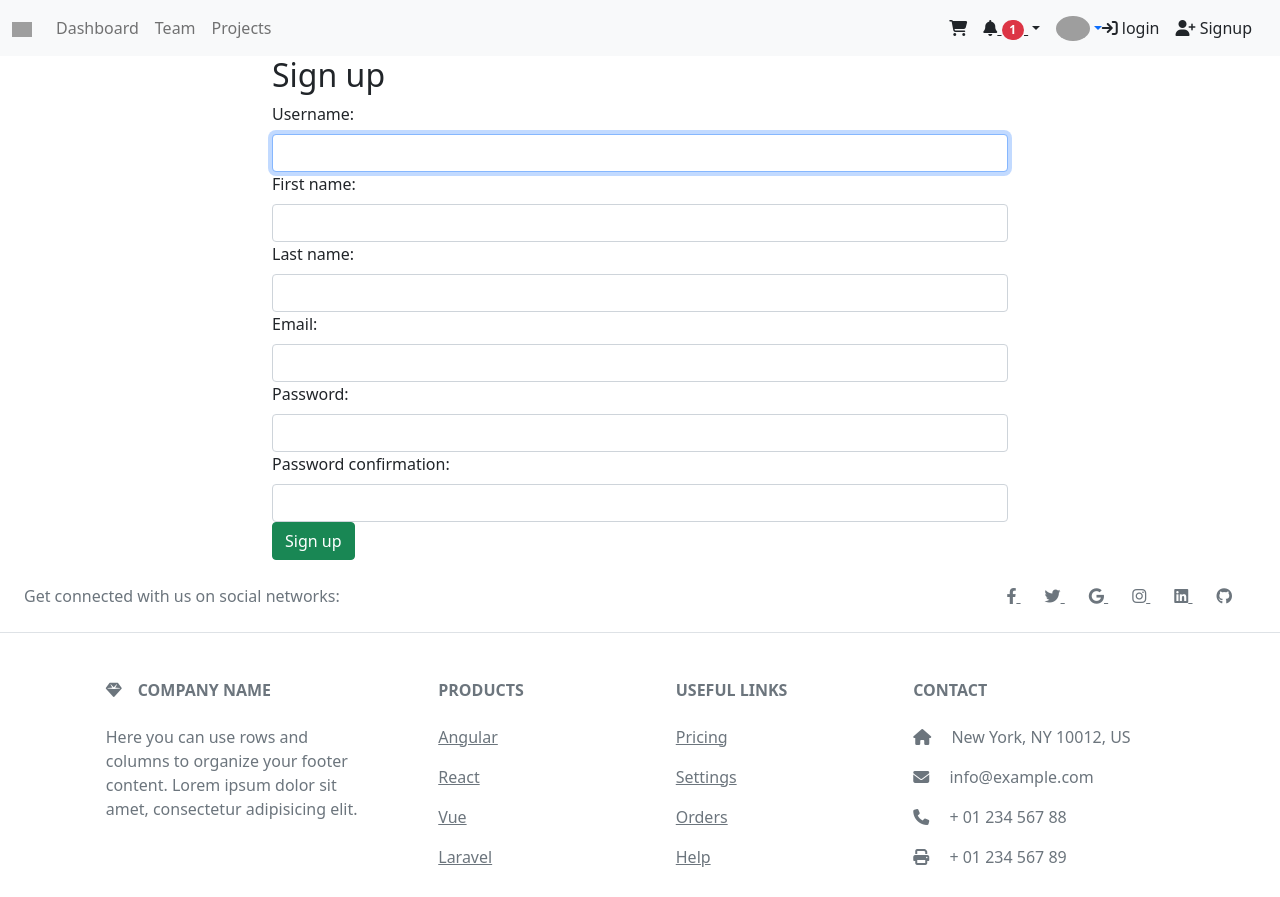
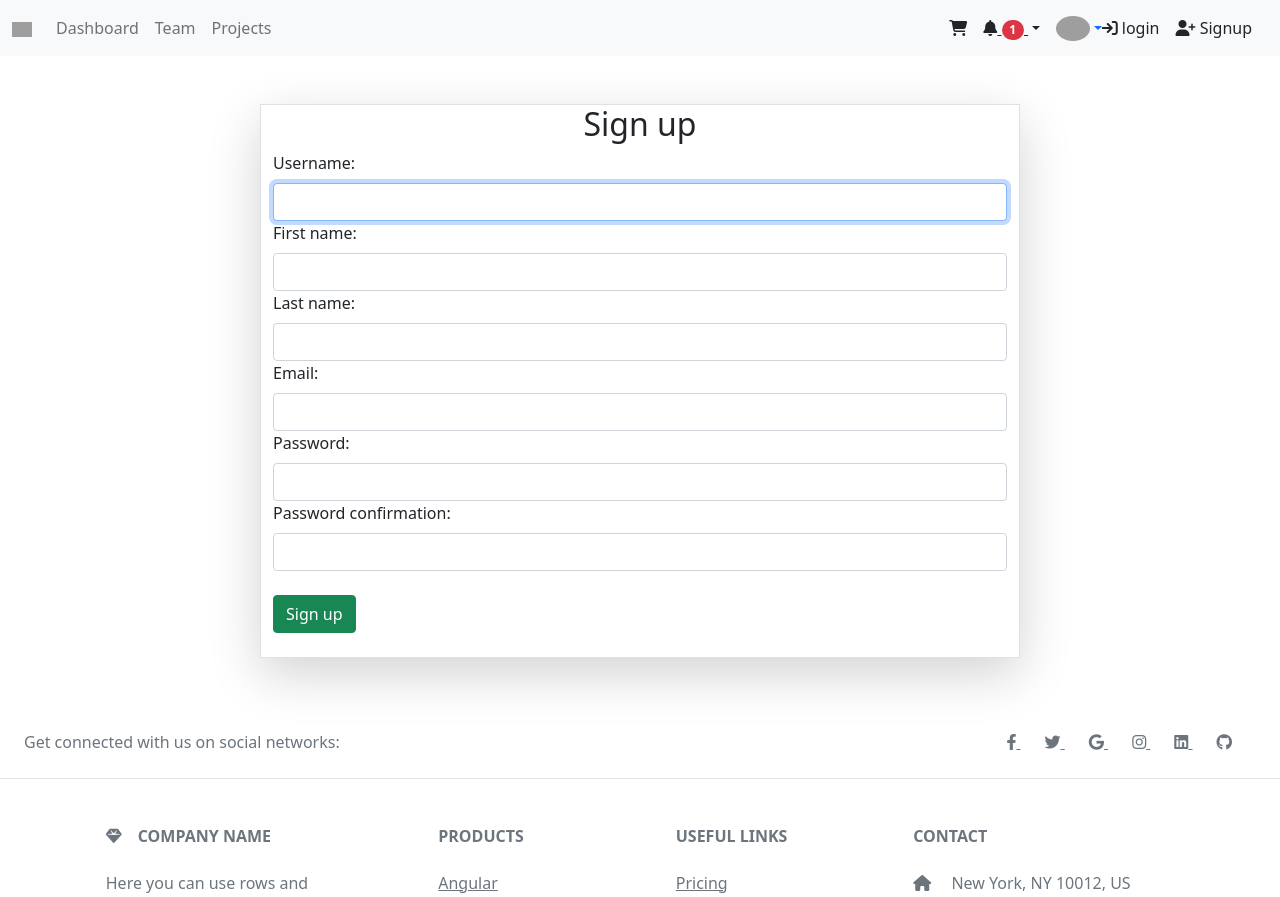
Before and after one commit to rcoffie/classify, a Django app: page /user_engine/signup/ in a window 1280 px wide. Shown: the top 897 px of the page. Run offline with Django 3.2, Linux system fonts and the light colour scheme; some libraries are stand-ins or nearby versions; grey boxes are pictures that could not be loaded.

Commit message:
working on login and signup interface

```diff
--- a/core/templates/user_engine/login_request.html
+++ b/core/templates/user_engine/login_request.html
@@ -4,11 +4,12 @@
 
 <div class="container">
     <div class="row">
-        <div class="col-md-8">
+        <div class="col-md-6 shadow-lg border m-auto my-4">
+            <h1 class="text-center"> Login </h1>
             <form action="" method="POST">
                 {% csrf_token %}
                 {{form|crispy}}
-                <input class="btn btn-success" type="submit" value="login">
+                <input class="btn btn-success my-4" type="submit" value="login">
             </form>
         </div>
     </div>
--- a/core/templates/user_engine/signup.html
+++ b/core/templates/user_engine/signup.html
@@ -4,8 +4,8 @@
 
 <div class="container">
     <div class="row">
-        <div class="col-md-8 m-auto">
-            <h2>Sign up</h2>
+        <div class="col-md-8 m-auto my-5 shadow-lg border">
+            <h2 class="text-center">Sign up</h2>
             <form method="post">
                 {% csrf_token %}
                 {% for field in form %}
@@ -18,11 +18,12 @@
                     {% endif %} -->
                     {% for error in field.errors %}
                     <p style="color: red">{{ error }}</p>
+
                     {% endfor %}
                 </div>
 
                 {% endfor %}
-                <button class="btn btn-success" type="submit">Sign up</button>
+                <button class="btn btn-success my-4" type="submit">Sign up</button>
             </form>
         </div>
     </div>
```
